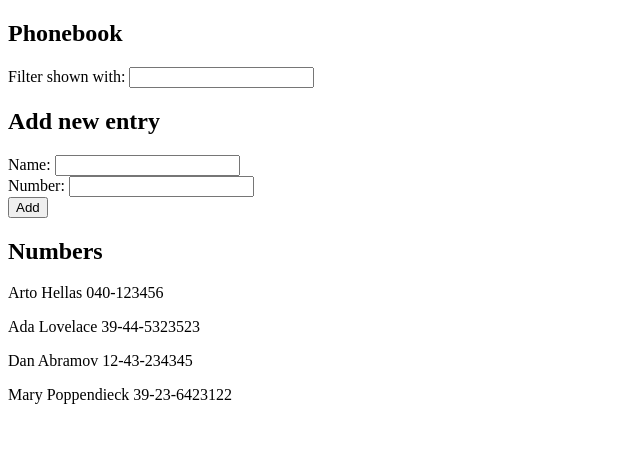
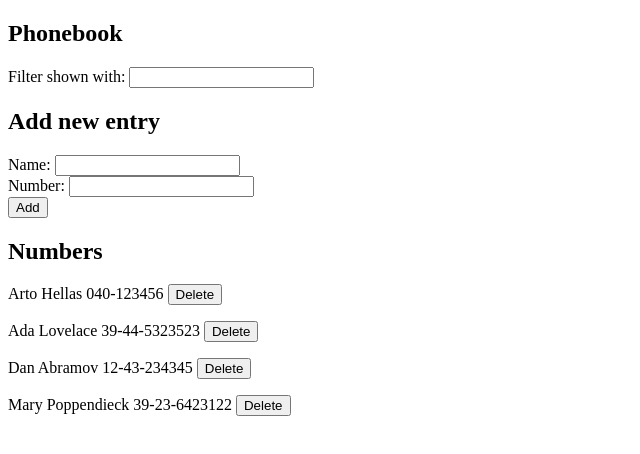
Before and after one commit to ASPactores/Full-Stack-Open-2022-Solutions, a React (Create React App) app in the folder Part_2/phonebook/: page / in a window 1280 px wide. Shown: the top 454 px of the page, without its empty margins (0-640 px from the left). Built offline with nearby package versions, Linux system fonts and the light colour scheme; data requests are answered from the project's data file.

Commit message:
Finished exercises 2.12-2.14

```diff
--- a/Part_2/phonebook/db.json
+++ b/Part_2/phonebook/db.json
@@ -1,5 +1,5 @@
 {
-    "persons":[
+  "persons": [
     {
       "name": "Arto Hellas",
       "number": "040-123456",
--- a/Part_2/phonebook/src/App.js
+++ b/Part_2/phonebook/src/App.js
@@ -2,18 +2,16 @@ import { useEffect, useState } from "react";
 import Filter from "./components/Filter";
 import PersonForm from "./components/PersonForm";
 import Person from "./components/Person";
-import axios from "axios";
+import personService from "./services/person";
 
 const App = () => {
-  const [persons, setPersons] = useState([
-    { name: "Arto Hellas", number: "040-123456" },
-  ]);
+  const [persons, setPersons] = useState([]);
 
   // get data from server as a side effect
   useEffect(() => {
-    axios.get("http://localhost:3001/persons").then((response) => {
-      setPersons(response.data);
-    });
+    personService
+      .getPersons()
+      .then((data) => setPersons((persons) => persons.concat(data)));
   }, []);
 
   const [newName, setNewName] = useState("");
@@ -35,12 +33,22 @@ const App = () => {
     });
 
     if (isNotDuplicate) {
-      setPersons(persons.concat(personObject));
+      personService.create(personObject).then((data) => {
+        setPersons(persons.concat(data));
+      });
     } else {
       alert(`${newName} is already added to phonebook.`);
     }
   };
 
+  const deletePerson = async (personName, personId) => {
+    if (window.confirm(`Delete ${personName}?`)) {
+      await personService.remove(personId);
+      setPersons((person) =>
+        person.filter((notDeleted) => notDeleted.id !== personId)
+      );
+    }
+  };
   const handleFilter = (event) => setFilter(event.target.value);
   const handleNewName = (event) => setNewName(event.target.value);
   const handleNewNumber = (event) => setNewNumber(event.target.value);
@@ -62,7 +70,7 @@ const App = () => {
         handleNewNumber={handleNewNumber}
       />
       <h2>Numbers</h2>
-      <Person filteredList={filteredList} />
+      <Person filteredList={filteredList} deletePerson={deletePerson} />
     </div>
   );
 };
--- a/Part_2/phonebook/src/components/Person.js
+++ b/Part_2/phonebook/src/components/Person.js
@@ -1,9 +1,14 @@
-const Person = ({ filteredList }) => {
-  return filteredList.map((person) => (
-    <p key={person.name}>
-      {person.name} {person.number}
-    </p>
-  ));
+const Person = ({ filteredList, deletePerson }) => {
+  return filteredList.map((person) => {
+    return (
+      <p key={person.id}>
+        {person.name} {person.number}{" "}
+        <button onClick={() => deletePerson(person.name, person.id)}>
+          Delete
+        </button>
+      </p>
+    );
+  });
 };
 
 export default Person;
--- /dev/null
+++ b/Part_2/phonebook/src/services/person.js
@@ -0,0 +1,13 @@
+import axios from "axios";
+const baseUrl = "http://localhost:3001/persons";
+
+const getPersons = () => axios.get(baseUrl).then((response) => response.data);
+
+const create = (personObject) =>
+  axios.post(baseUrl, personObject).then((response) => response.data);
+
+const remove = (personId) => axios.delete(`${baseUrl}/${personId}`);
+
+const personService = { getPersons, create, remove };
+
+export default personService;
```
Lines whose indentation alone changed are shown as unchanged.
